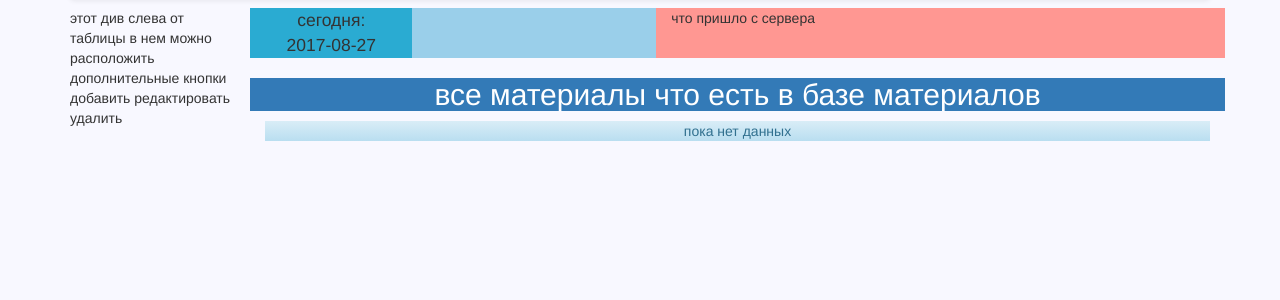
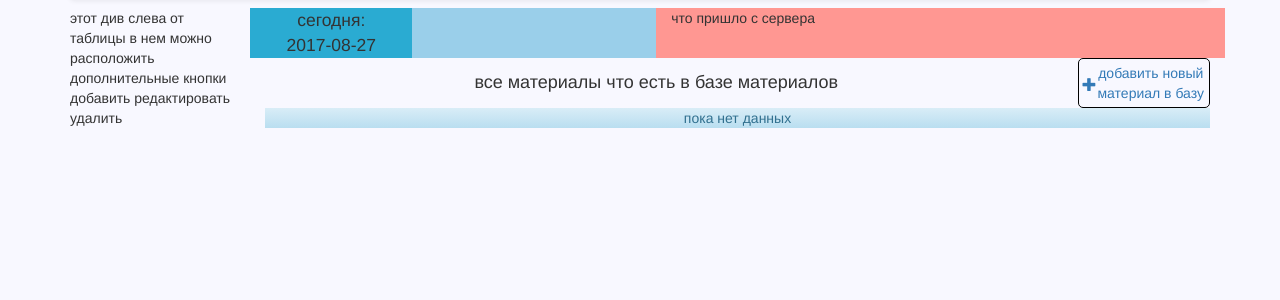
Before and after one commit to marevo/reclama, a PHP site: page /templates/viewAllMaterials.php in a window 1280 px wide. Shown: the part 158-458 px from the top of the page. Run offline with PHP 8.4, Linux system fonts and the light colour scheme; data that the repository does not hold is empty.

Commit message:
add a href to viewAllMaterials.php and add css order to it

```diff
--- a/css/manual.css
+++ b/css/manual.css
@@ -17,7 +17,27 @@
     /*border: #d0d299 solid 1px;*/
 }
 .divForTable {
-    overflow-y: auto;
+    overflow: auto;
+    max-height: 400px;
+    /*width: 100%;*/
+}
+thead{
+    /*width: 100%;*/
+    /*position: fixed;*/
+    /*margin-bottom: -50px!important;*/
+    /*margin-top: -50px!important;*/
+}
+tbody{
+    /*position: fixed;*/
+    /*margin-bottom: -50px!important;*/
+    /*margin-top: -50px!important;*/
+    /*margin-bottom: 50px;*/
+}
+tbody tr:first-child{
+    /*margin-top: -50px;*/
+    /*margin-bottom: 50px;*/
+    /*overflow: auto;*/
+    /*max-height: 300px;!important;*/
     /*width: 100%;*/
 }
 table{
@@ -195,6 +215,7 @@ table a{
     /*padding :5px 15px;*/
     text-decoration: none;
 }
+
 table tbody a:hover{
     cursor: pointer;
 }
@@ -319,3 +340,39 @@ background-color: #337ab7;
     background-color: #cdccd2;
 }
 /*/viewAllOrders*/
+
+#tableMaterials{
+    overflow-y: scroll;
+    max-height: 700px;
+}
+
+/*formAddNewMaterialsToBase.php*/
+.headingContent{
+    display:flex;
+    justify-content: center;
+    align-items: center;
+/*background-color: #2aabd2;*/
+}
+             .headingContent div:first-child{
+                 /*display: flex;*/
+                 font-size: large;
+             }
+.a_displayBlock{
+    display: block;
+    border: 1px solid black;
+    border-radius: 5px;
+    padding: 4px;
+    text-decoration: none;
+    /*max-width: 60%;*/
+    display: flex;
+    align-items: center;
+}
+.a_displayBlock:hover{
+    text-decoration: none;
+    cursor: pointer;
+    background-color: #2aabd2;
+}
+.a_displayBlock span{
+    /*display: block;*/
+}
+/*/formAddNewMaterialsToBase.php*/
--- a/templates/viewAllMaterials.php
+++ b/templates/viewAllMaterials.php
@@ -27,12 +27,12 @@ require '../autoload.php';
                 этот див слева от таблицы в нем можно расположить дополнительные кнопки добавить редактировать удалить
             </div>
             <!--            конец доп блока слева-->
-            <div class="col-lg-10 backForDiv divForTable">
+            <div class="col-lg-10 backForDiv">
             <!--строка показа времени и показа результата добавки материала в базу  -->
             <?php  include_once '../App/html/forDisplayTimeShowAnswerServer.html'?>
-            <div class="row">
-                <div class="col-lg-12   col-md-12 col-sm-12 col-xs-12 bg-primary  h2 text-center text-info">все материалы что есть в базе материалов</div>
-
+            <div class="row headingContent">
+                <div class="col-lg-10   col-md-10 col-sm-10 col-xs-10   text-center ">все материалы что есть в базе материалов</div>
+                <div class="col-lg-2 col-md-2 col-sm-2 col-xs-2 text-center"><a class="a_displayBlock" href="formAddNewMaterialsToBase.php"><span class="glyphicon glyphicon-plus"></span> <span>добавить новый материал в базу</span></a></div>
             </div>
                 <?php
                 //найдем все материалы и отобразим их через таблицу через трэйт FastViewTable.php
```
